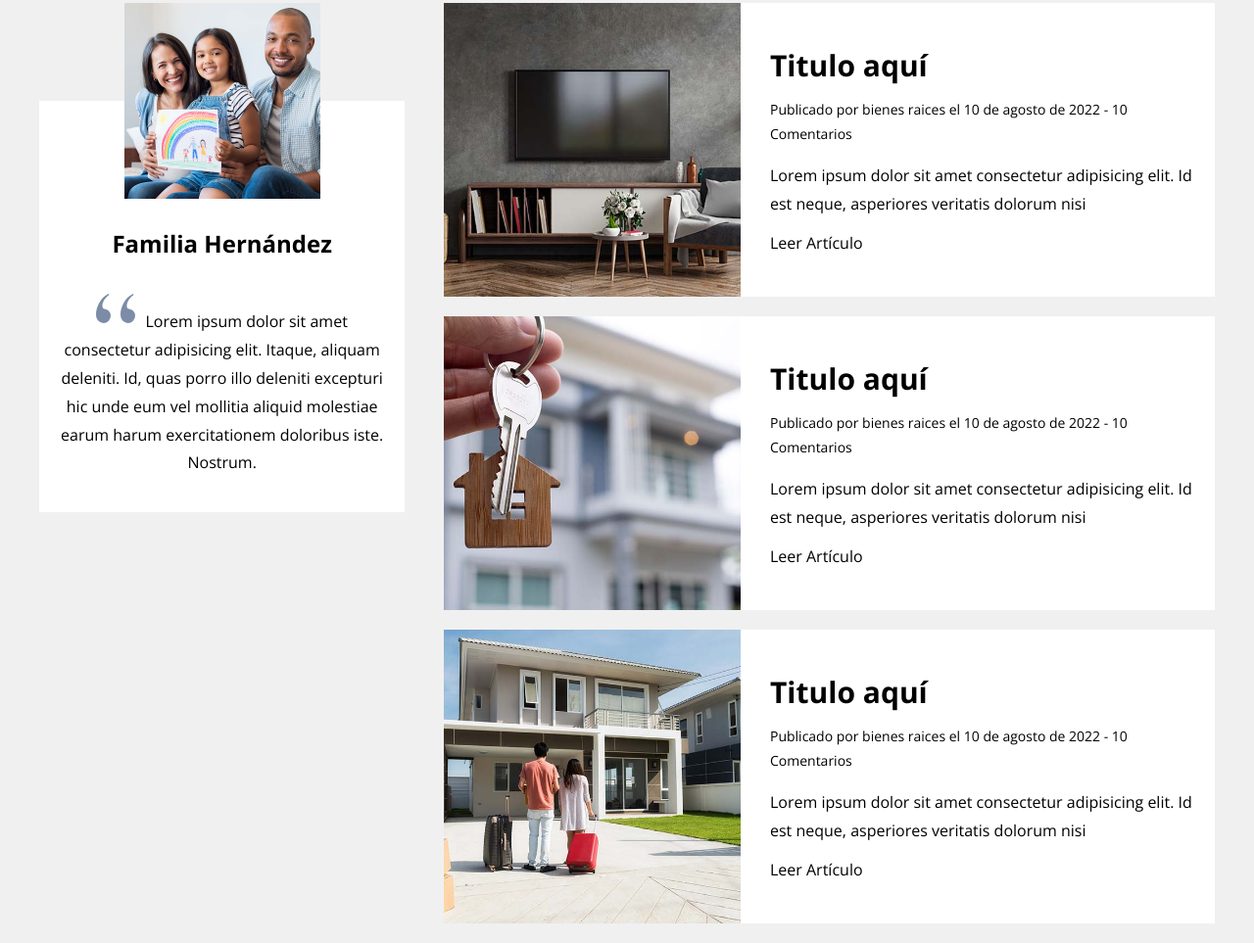
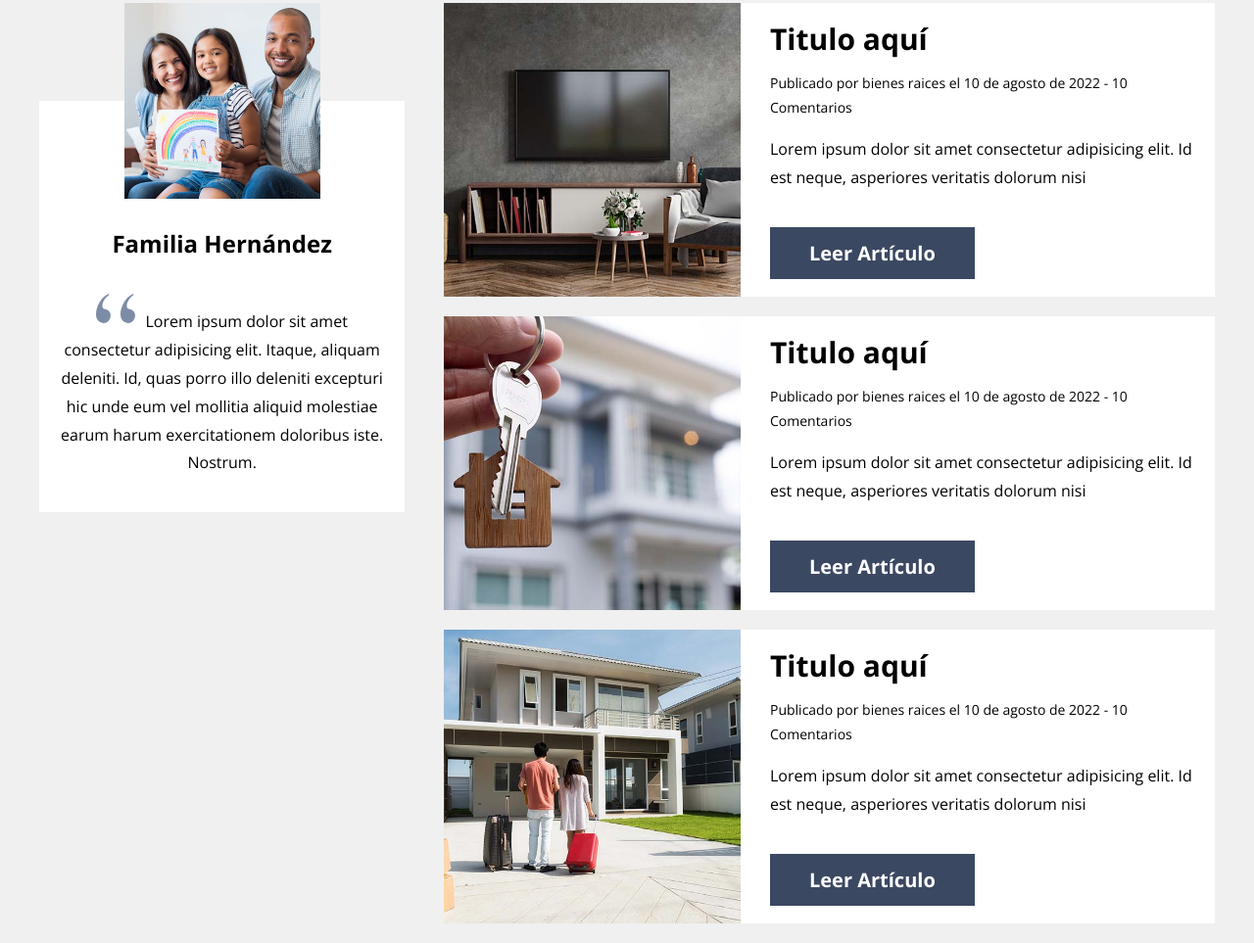
Before and after one commit to ManuUSS/real-state, a website: page index.html in a window 1280 px wide. Shown: the part 2801-3764 px from the top of the page at 98% size. Drawn offline with nearby package versions, Linux system fonts and the light colour scheme; files that its build step writes are made by us from their sources; files whose address does not match are found by name.

Commit message:
new: entrada-enlace scss

```diff
--- a/src/scss/ui/contenido/_testimonial.scss
+++ b/src/scss/ui/contenido/_testimonial.scss
@@ -86,4 +86,12 @@
     &__meta {
         font-size: 1.4rem;
     }
+
+    &__enlace {
+        @include m.boton(v.$primario, v.$blanco);
+        display: block;
+        @include m.tablet {
+            display: inline-block;
+        }
+    }
 }
```
